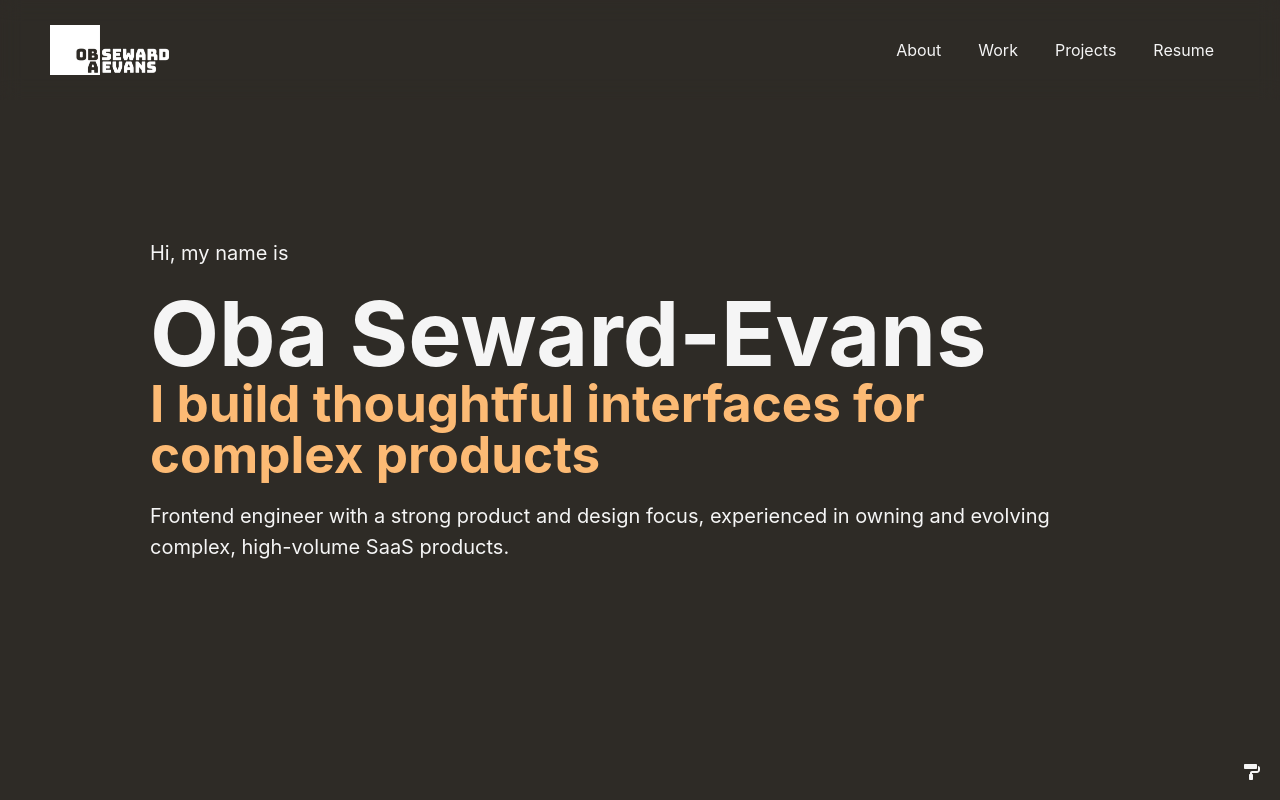
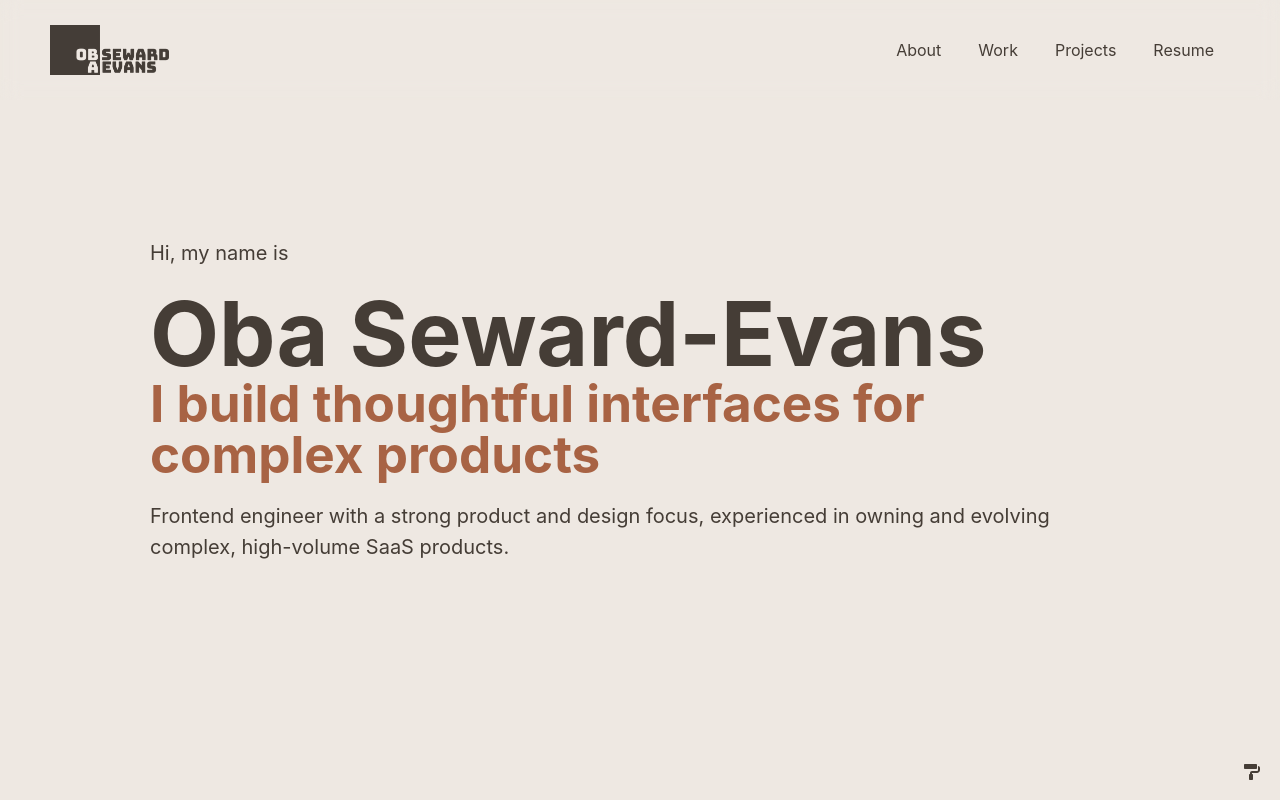
Before and after one commit to obatola/oba, a Next.js app: page / in a window 1280 px wide. Shown: the top 800 px of the page. Built offline with nearby package versions, Linux system fonts and the light colour scheme.

Commit message:
system theme by default

```diff
--- a/src/modules/common/ThemeManager.tsx
+++ b/src/modules/common/ThemeManager.tsx
@@ -4,10 +4,10 @@ import { FaPaintRoller } from "react-icons/fa";
 import clsx from "clsx";
 import { UnstyledButton } from "@mantine/core";
 
-const themes = ["light", "terminal-green", "default", "midnight", "dark", "system"] as const;
+const themes = ["light", "terminal-green", "default", "midnight", "dark", "system", "dark-sand"] as const;
 type Theme = (typeof themes)[number];
 
-const defaultTheme = "default";
+const defaultTheme = "system";
 
 interface ThemeContextType {
 	/** The theme that is currently active. */
@@ -36,22 +36,20 @@ export function ThemeProvider({ children }: { children: ReactNode }) {
 
 	// Helper function to apply the theme based on localStorage or system preferences
 	const applyTheme = () => {
-		const storedTheme = window.localStorage.getItem("theme") as Theme;
-		if (storedTheme === "system") {
+		const storedTheme = window.localStorage.getItem("theme") as Theme | null;
+		// If no theme is stored or theme is "system", use system preference
+		if (!storedTheme || storedTheme === "system") {
 			const systemPrefersDark = window.matchMedia(
 				"(prefers-color-scheme: dark)",
 			).matches;
-			const newDisplayedTheme = systemPrefersDark ? "dark" : "light";
+			const newDisplayedTheme = systemPrefersDark ? "dark-sand" : "light";
 			document.documentElement.setAttribute("data-theme", newDisplayedTheme);
 			setActiveTheme("system");
 			setDisplayedTheme(newDisplayedTheme);
 		} else {
-			document.documentElement.setAttribute(
-				"data-theme",
-				storedTheme || defaultTheme,
-			);
-			setActiveTheme(storedTheme || defaultTheme);
-			setDisplayedTheme(storedTheme || defaultTheme);
+			document.documentElement.setAttribute("data-theme", storedTheme);
+			setActiveTheme(storedTheme);
+			setDisplayedTheme(storedTheme);
 		}
 	};
 
@@ -72,8 +70,9 @@ export function ThemeProvider({ children }: { children: ReactNode }) {
 
 		const handleSystemThemeChange = () => {
 			const storedTheme = window.localStorage.getItem("theme");
-			if (storedTheme === "system") {
-				const newDisplayedTheme = systemTheme.matches ? "dark" : "light";
+			// If no theme is stored or theme is "system", respond to system changes
+			if (!storedTheme || storedTheme === "system") {
+				const newDisplayedTheme = systemTheme.matches ? "dark-sand" : "light";
 				document.documentElement.setAttribute("data-theme", newDisplayedTheme);
 				setDisplayedTheme(newDisplayedTheme);
 			}
@@ -141,13 +140,7 @@ export function ThemeManager() {
 					</li>
 					<li>
 						<ThemeView
-							theme="terminal-green"
-							label="Terminal"
-						/>
-					</li>
-					<li>
-						<ThemeView
-							theme="default"
+							theme="dark-sand"
 							label="Dark Sand"
 						/>
 					</li>
@@ -165,6 +158,12 @@ export function ThemeManager() {
 					</li>
 					<li>
 						<ThemeView
+							theme="terminal-green"
+							label="Terminal"
+						/>
+					</li>
+					<li>
+						<ThemeView
 							theme="system"
 							label="System"
 						/>
--- a/src/pages/_app.tsx
+++ b/src/pages/_app.tsx
@@ -1,6 +1,7 @@
 import '@mantine/core/styles.css';
 import "@/styles/globals.css";
 import "@/styles/globalsMidnight.css";
+import "@/styles/globalsDarkSand.css";
 import "@/styles/globalsDark.css";
 import "@/styles/globalsLight.css";
 import "@/styles/globalsTerminalGreen.css";
--- a/src/pages/_document.tsx
+++ b/src/pages/_document.tsx
@@ -5,6 +5,26 @@ export default function Document() {
         <Html lang="en">
             <Head />
             <body>
+                <script
+                    dangerouslySetInnerHTML={{
+                        __html: `
+                            (function() {
+                                const storedTheme = localStorage.getItem("theme");
+                                let themeToApply;
+
+                                // If no theme is stored or theme is "system", use system preference
+                                if (!storedTheme || storedTheme === "system") {
+                                    const systemPrefersDark = window.matchMedia("(prefers-color-scheme: dark)").matches;
+                                    themeToApply = systemPrefersDark ? "dark-sand" : "light";
+                                } else {
+                                    themeToApply = storedTheme;
+                                }
+
+                                document.documentElement.setAttribute("data-theme", themeToApply);
+                            })();
+                        `,
+                    }}
+                />
                 <Main />
                 <NextScript />
             </body>
--- a/src/styles/globals.css
+++ b/src/styles/globals.css
@@ -1,4 +1,3 @@
-[data-theme="default"],
 :root {
   /* constants */
   --border-radius: 8px;
--- /dev/null
+++ b/src/styles/globalsDarkSand.css
@@ -0,0 +1,15 @@
+[data-theme="dark-sand"] {
+    /* color scheme */
+    --colors-a-tag-hover: #8ca98b;
+    --colors-a-tag: #c4d6c3;
+    --colors-background: #2e2b26;
+    --colors-font-inverse: #1b1a17;
+    --colors-font: #f5f5f5;
+    --colors-neutral: #e5dfce;
+    --colors-on-neutral: var(--colors-font-inverse);
+    --colors-primary: #fcba74;
+    --colors-secondary-surface: #585343;
+    --colors-shadow: #1b1a17;
+    --colors-surface: #1b1a17;
+    --colors-surface-high-contrast: #1b1a17;
+}
```
